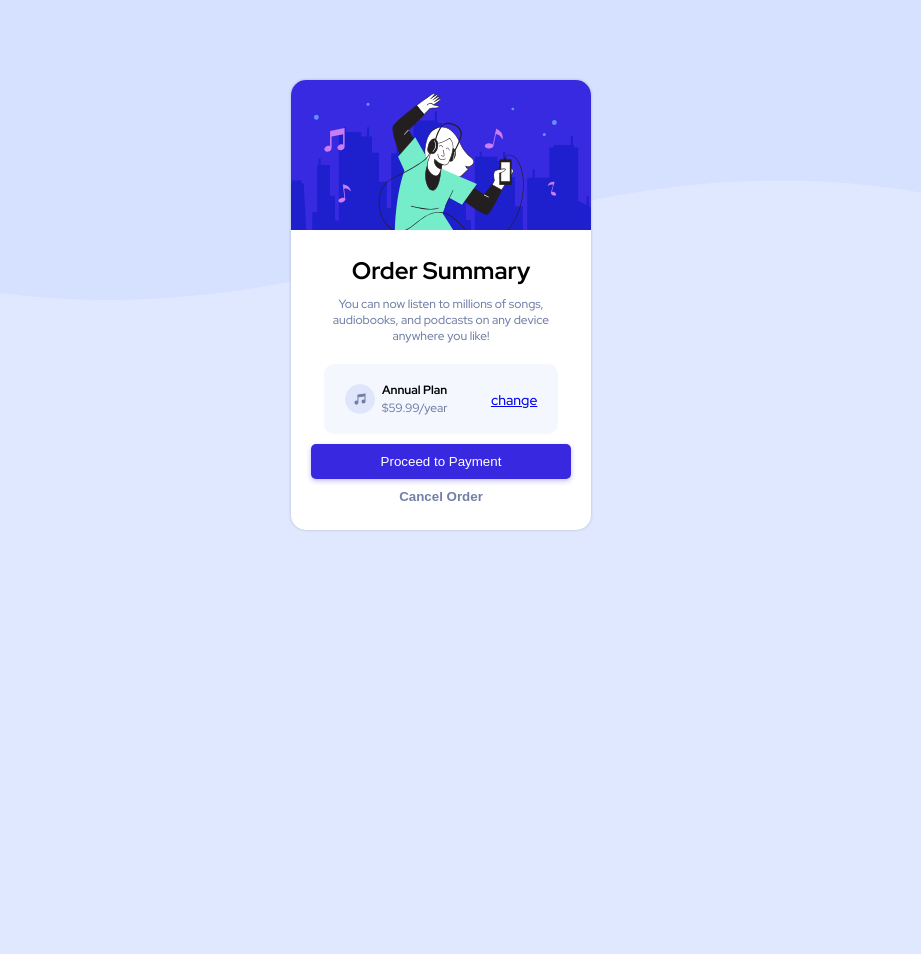
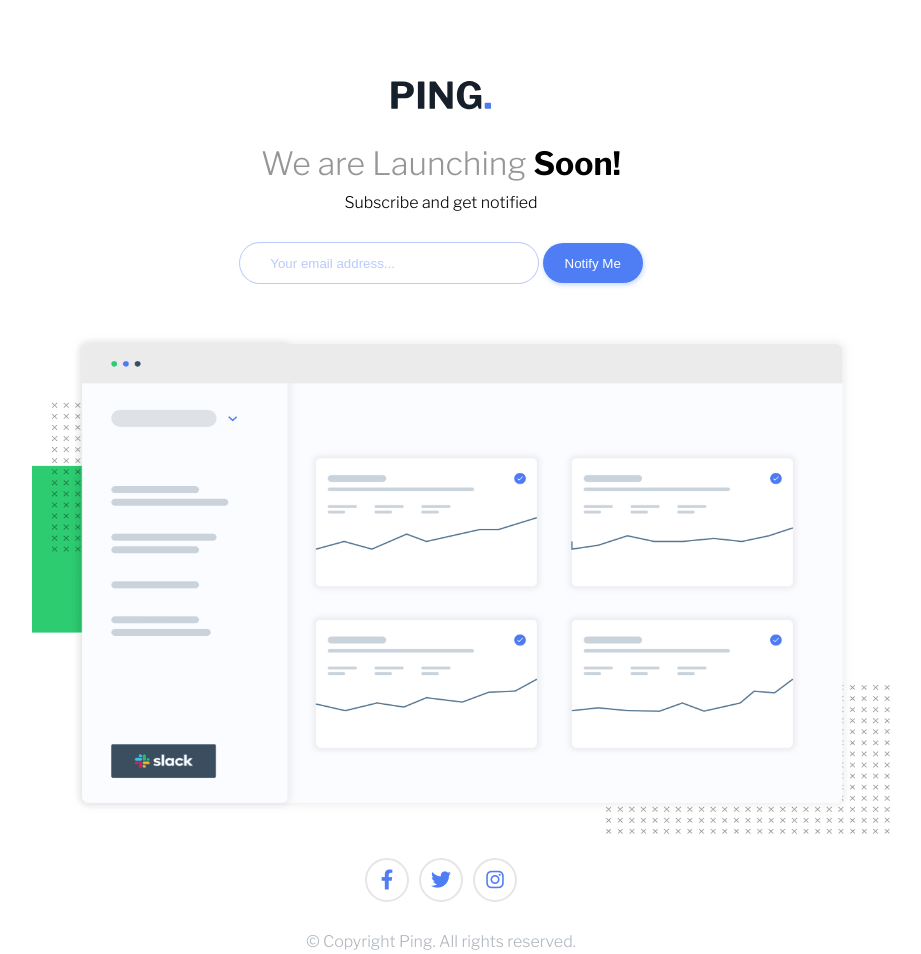
Before and after one commit to Aswin261/fm.io, a plain HTML site: page index.html in a window 1280 px wide. Shown: the whole page, without its empty margins (199-1120 px from the left). Before the commit the page ends 800 px from the top, so only its background shows below. Drawn offline with nearby package versions, Linux system fonts and the light colour scheme.

Commit message:
sixth commit

```diff
--- a/index.html
+++ b/index.html
@@ -7,31 +7,26 @@
     <title>Order Summary</title>
     <link rel="icon" href="images/favicon-32x32.png">
     <link rel="stylesheet" href="style.css">
+    <link rel="stylesheet" href="https://cdnjs.cloudflare.com/ajax/libs/font-awesome/6.4.2/css/all.min.css" integrity="sha512-z3gLpd7yknf1YoNbCzqRKc4qyor8gaKU1qmn+CShxbuBusANI9QpRohGBreCFkKxLhei6S9CQXFEbbKuqLg0DA==" crossorigin="anonymous" referrerpolicy="no-referrer" />
 </head>
 <body>
-    <main class="container">
-        <img src="desktop.svg" alt="background-image" class="background-image">
-        <div class="card-container">
-            <img src="./hero.svg" alt="">
-            <div class="text">
-                <h2>Order Summary</h2>
-                <p>You can now listen to millions of songs, audiobooks, and podcasts on any device anywhere you like!</p>
-                <div class="plan">
-                    <div class="image">
-                        <img src="music.svg" alt="">
-                        <div class="align">
-                            <p style="color:#000"><b>Annual Plan</b></p>
-                            <p>$59.99/year</p>
-                        </div>
-                    </div>
-                    <div class="link">
-                        <a href="#">change</a>
-                    </div>
-                </div>
-                <button class="btn1">Proceed to Payment</button>
-                <button class="btn2">Cancel Order</button>
-            </div>
-        </div>
-    </main>
+    <p class="image"><img src="./ping.svg" alt=""></p>
+    <h1>We are Launching <span>Soon!</span></h1>
+    <p>Subscribe and get notified</p>
+    <fieldset>
+        <input type="text" name="" id="" placeholder="Your email address...">
+        <button>Notify Me</button>
+    </fieldset>
+    <div class="graph">
+        <img src="./illustration-dashboard.png" alt="graph">
+    </div>
+    <div class="social">
+        <i class="fa-brands fa-facebook-f"></i>
+        <i class="fa-brands fa-twitter"></i>
+        <i class="fa-brands fa-instagram"></i>
+    </div>
+    <footer>
+        &copy; Copyright Ping. All rights reserved.
+    </footer>
 </body>
 </html>
--- a/style.css
+++ b/style.css
@@ -1,105 +1,111 @@
-@import url('https://fonts.googleapis.com/css2?family=Red+Hat+Display:wght@500;700;900&display=swap');
+@import url('https://fonts.googleapis.com/css2?family=Libre+Franklin:wght@300;600;700&display=swap');
 *{
     margin:0;
     padding:0;
     box-sizing:border-box;
 }
 body{
-    background-color: hsl(225, 100%, 94%);
-    height:100vh;
     margin:0;
-    overflow:hidden;
-    width:100vw;
-    font-family: 'Red Hat Display', sans-serif;
+    font-family: 'Libre Franklin', sans-serif;
+    display:flex;
+    flex-direction:column;
+    justify-content:center;
+    align-items: center;;
+    margin:10px;
+    padding:50px;
 }
-.container{
-    position:relative;
-    top:0;
-}
-.container img{
-    height:300px;
-    width:100%;
-}
-.card-container{
-    width:300px;
-    height:450px;
-    background-color:#fff;
-    position:absolute;
-    transform:translate(-50%,-50%);
-    left:50%;
-    box-shadow:0 0 3px rgba(0,0,0,0.2);
-    border-radius:15px;
-}
-.card-container img{
-    height:150px;
-    border-top-left-radius:15px;
-    border-top-right-radius:15px;
-}
-.text{
-    display:flex;
-    justify-content:center;
-    align-items:center;
-    flex-direction:column;
-    text-align:center;
+.image img{
+    margin-top:300px;
+    width:100px;
+    height:30px;
     margin:20px;
 }
-.text p{
-    font-size:16px;
-    color:hsl(224, 23%, 55%);
-    margin:10px auto;
-}
-.text .plan{
-    background:hsl(225, 100%, 98%);
-    width:90%;
-    height:70px;
-    border-radius:10px;
+h1{
+    color:hsl(0, 0%, 59%);
+    font-weight:300;
     margin:10px;
 }
-button.btn1{
-    background-color:hsl(245, 75%, 52%);
-    border:0;
-    padding:10px;
-    border-radius:5px;
-    color:#fff;
+h1 span{
+    color:#000;
+    font-weight:700;
+}
+.graph img{
     width:100%;
-    box-shadow:0px 2px 5px hsl(245, 75%, 52%,0.3);
+    height:500px;
+    margin:20px;
+    min-width:300px;
+
+}
+fieldset{
+    border:none;
+    margin:30px;
+}
+fieldset input{
+    border-radius:50px;
+    width:300px;
+    height:40px;
+    padding:20px 30px;
+    border:1.5px solid hsla(223, 87%, 63%,0.4);
+}
+input::placeholder{
+    color:hsla(223, 87%, 63%,0.4);
+}
+input:focus,input:active{
+    outline:none;
 }
 button:hover{
     cursor:pointer;
 }
-button.btn2{
-    background:none;
+fieldset button{
+    border-radius:50px;
+    height:40px;
+    width:100px;
+    background-color:hsl(223, 87%, 63%);
     border:0;
-    margin-top:10px;
-    color:hsl(224, 23%, 55%);;
-    font-weight:700;
+    color:#fff;
+    box-shadow:1px 2px 5px hsla(223, 100%, 88%,0.9)
 }
-.plan .image img{
-    width:30px;
-    height:30px;
-    margin-right:5px;
+.social{
+    display:flex;
+    gap:10px;
+    margin-bottom:30px;
 }
-.plan{
+.social i{
+    border:2px solid rgba(0,0,0,0.1);
+    font-size:20px;
+    border-radius:50%;
+    height:15px;
+    width:20px;
+    padding:20px;
+    color:hsl(223, 87%, 63%);
     display:flex;
-    justify-content: space-around;
-    align-items: center;
+    justify-content:center;
+    align-items:center;
 }
-.plan a{
-    font-size:14px;
+footer{
+    color:#adb5bd;
 }
-a:hover{
-    cursor:pointer;
+@media (max-width:375px){
+    .graph img{
+        width:100%;
+        height:200px;
+        margin:20px;
+        min-width:300px;
+        margin:0 auto;
+    }
+    h1{
+        font-size:20px;
+        width:100%;
+    }
+    footer{
+        font-size:14px;
+        margin:0 auto;
+    }
+    fieldset button{
+       width:100%;
+       margin:10px auto;
+    }
+.social{
+    margin-top:50px;
 }
-.plan .image{
-    display:flex;
-    justify-content:space-between;
-    align-items:center;
-
 }
-.align p{
-    font-size:14px;
-    margin:2px;
-}
-.text p{
-    font-size:12px;
-}
```
Also changed, not shown: desktop.svg (deleted), favicon-32x32.png (deleted), hero.svg (deleted), illustration-dashboard.png (added), image-qr-code.png (deleted), music.svg (deleted), ping.svg (added).
